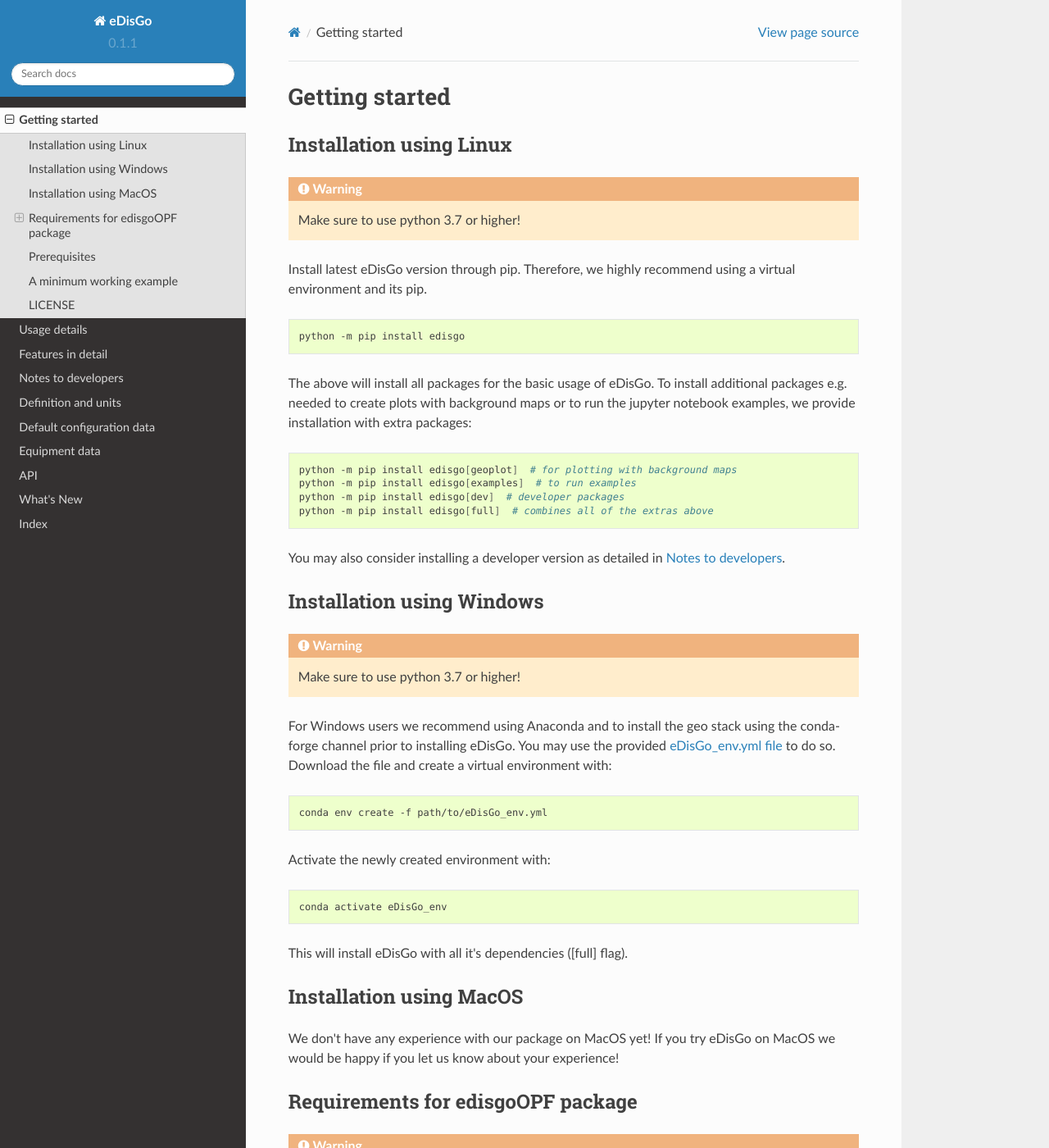
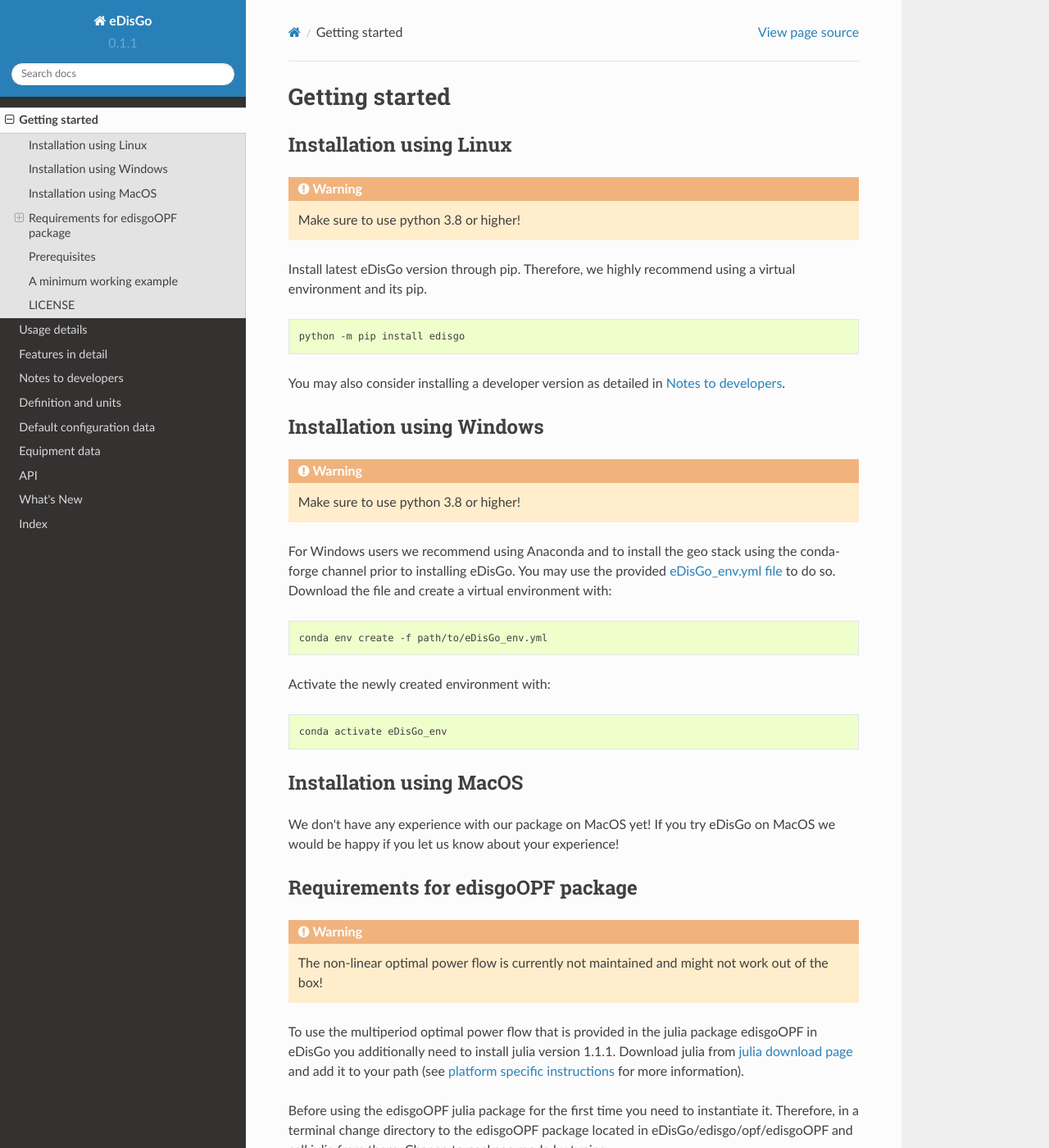
Before and after one commit to openego/eDisGo, a Sphinx documentation site: the page built from doc/quickstart.rst, in a window 1280 px wide and 1400 px high. Shown: the whole window at 82% size. Built offline with Sphinx 7.4.7 and the Read the Docs theme 2.0.0, drawn with Linux system fonts in a browser that asks for light colours; formulas are drawn with MathJax 3.

Commit message:
Fix installation instructions in documentation

```diff
--- a/doc/quickstart.rst
+++ b/doc/quickstart.rst
@@ -6,7 +6,7 @@ Getting started
 Installation using Linux
 -------------------------
 
-.. warning:: Make sure to use python 3.7 or higher!
+.. warning:: Make sure to use python 3.8 or higher!
 
 Install latest eDisGo version through pip. Therefore, we highly recommend using
 a virtual environment and its pip.
@@ -15,25 +15,13 @@ a virtual environment and its pip.
 
     python -m pip install edisgo
 
-The above will install all packages for the basic usage of eDisGo. To install
-additional packages e.g. needed to create plots with background maps or to run
-the jupyter notebook examples, we provide installation with extra packages:
-
-.. code-block:: bash
-
-    python -m pip install edisgo[geoplot]  # for plotting with background maps
-    python -m pip install edisgo[examples]  # to run examples
-    python -m pip install edisgo[dev]  # developer packages
-    python -m pip install edisgo[full]  # combines all of the extras above
-
-
 You may also consider installing a developer version as detailed in
 :ref:`dev-notes`.
 
 Installation using Windows
 --------------------------
 
-.. warning:: Make sure to use python 3.7 or higher!
+.. warning:: Make sure to use python 3.8 or higher!
 
 For Windows users we recommend using Anaconda and to install the geo stack
 using the conda-forge channel prior to installing eDisGo. You may use the provided
@@ -49,8 +37,6 @@ Activate the newly created environment with:
 .. code-block:: bash
 
     conda activate eDisGo_env
-
-This will install eDisGo with all it's dependencies ([full] flag).
 
 Installation using MacOS
 --------------------------
```
